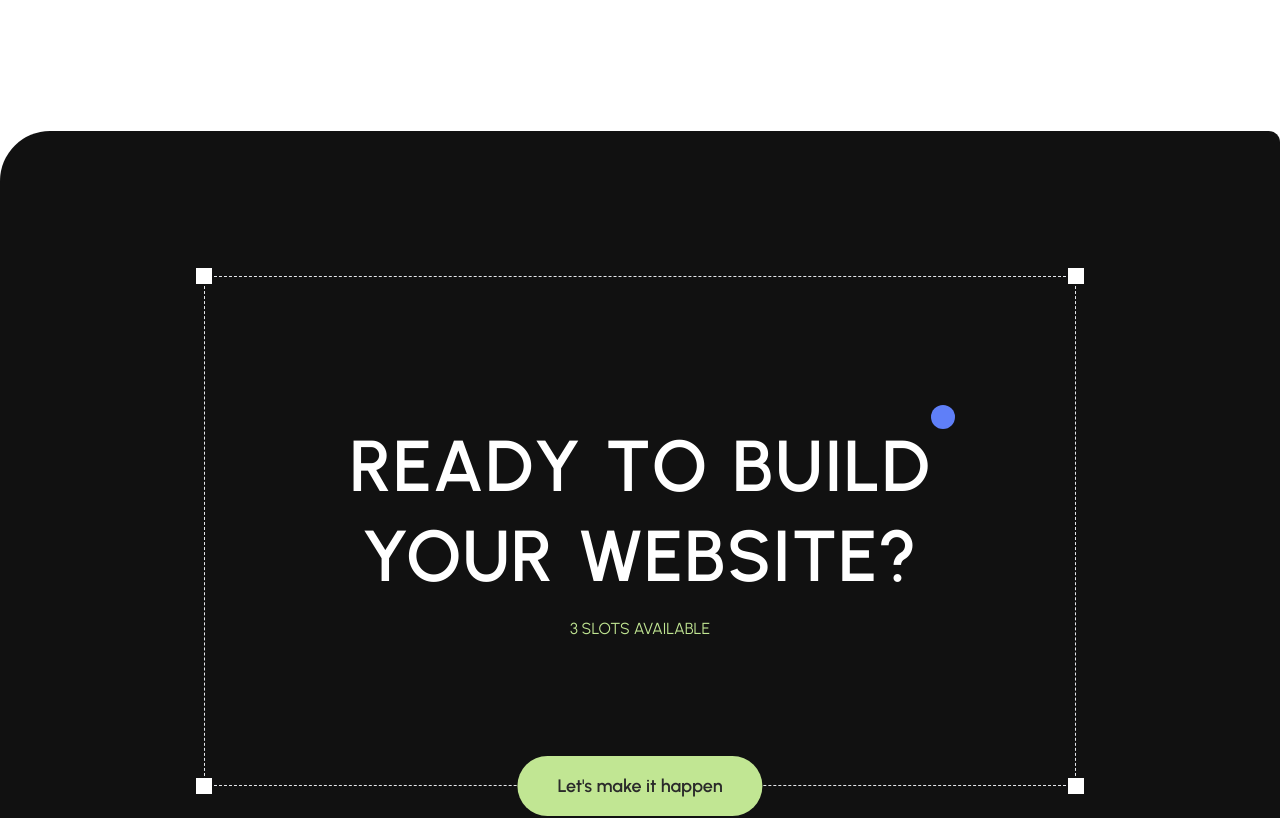
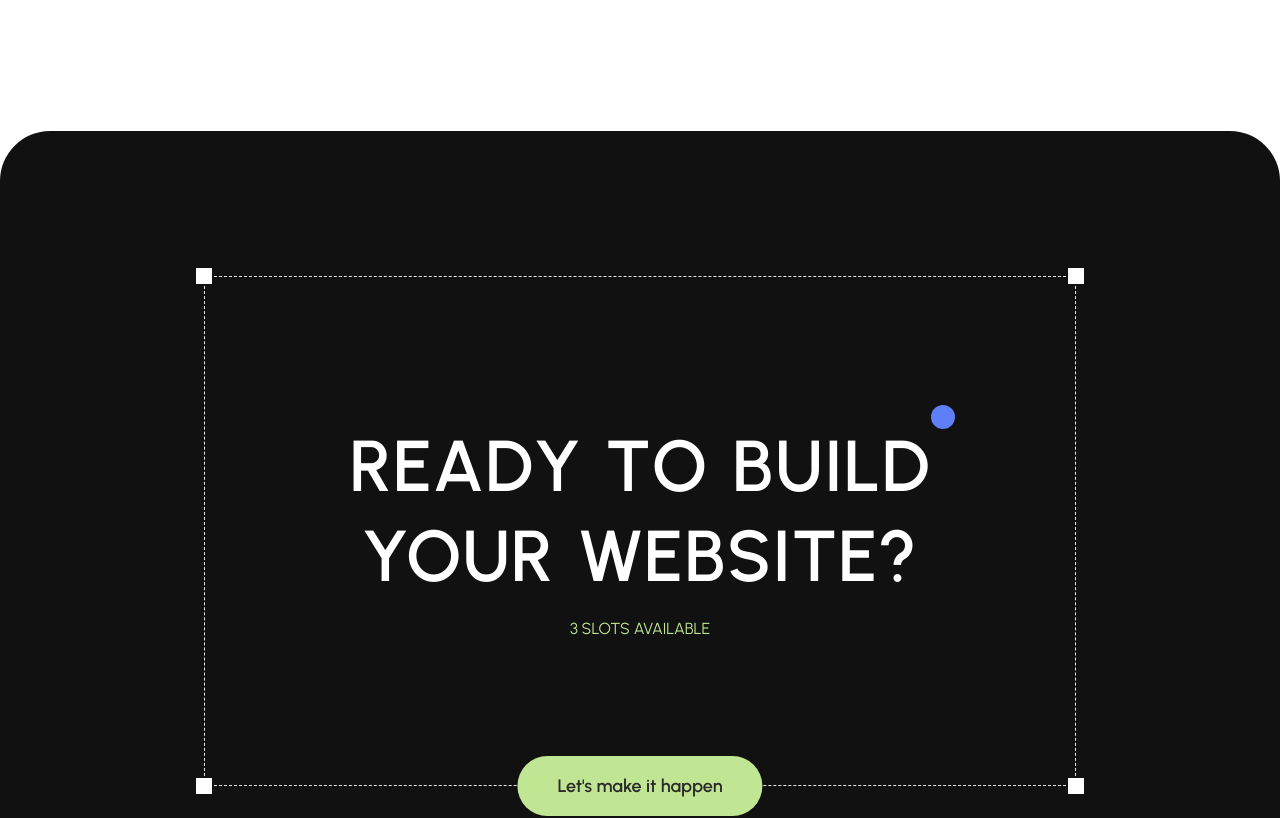
Before and after one commit to away1205/relyte-web, a Next.js app: page /about in a window 1280 px wide. Shown: the part 5840-6658 px from the top of the page. Built offline with nearby package versions, Linux system fonts and the light colour scheme.

Commit message:
fix the footer

```diff
--- a/app/_components/CTASection.jsx
+++ b/app/_components/CTASection.jsx
@@ -18,7 +18,7 @@ function CTASection() {
   return (
     <section
       id="CTA-section"
-      className="sm:rounded-tr-[3.125rem flex h-screen w-screen flex-col items-center justify-center rounded-tl-[0.7rem] rounded-tr-[0.7rem] bg-[#111] sm:rounded-tl-[3.125rem]"
+      className="flex h-screen w-screen flex-col items-center justify-center rounded-tl-[0.7rem] rounded-tr-[0.7rem] bg-[#111] sm:rounded-tl-[3.125rem] sm:rounded-tr-[3.125rem]"
     >
       <div className="relative" id="cursor-card">
         <div className="relative h-fit w-fit border border-dashed px-[4rem] py-[8rem] sm:px-[6rem] lg:px-[8rem]">
--- a/app/blog/[postId]/page.js
+++ b/app/blog/[postId]/page.js
@@ -43,7 +43,7 @@ async function Page({ params }) {
   const readableDate = datePost.toLocaleString("en-US", options);
 
   return (
-    <main className="animate-page-in pt-[8rem] sm:pt-[10rem]">
+    <main className="w-screen animate-page-in overflow-x-clip pt-[8rem] sm:pt-[10rem]">
       <div className="mx-auto max-w-[45rem] px-6 pb-20 sm:px-10 sm:pb-40">
         <img
           src={postDetail?._embedded?.["wp:featuredmedia"]?.[0]?.link}
--- a/app/globals.css
+++ b/app/globals.css
@@ -95,6 +95,7 @@ body {
     ul {
       list-style-type: disc;
       margin: 0 2.5rem;
+      color: #888;
     }
 
     a {
```
